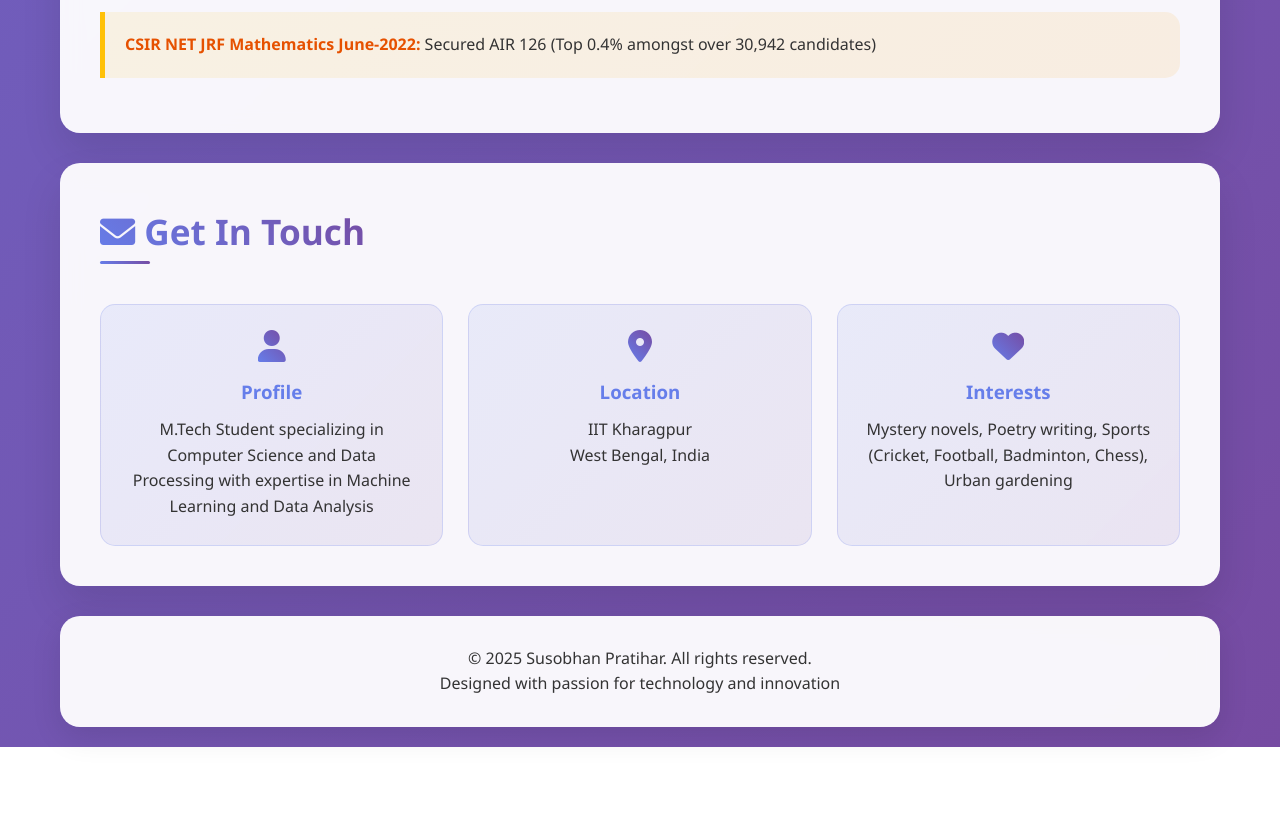
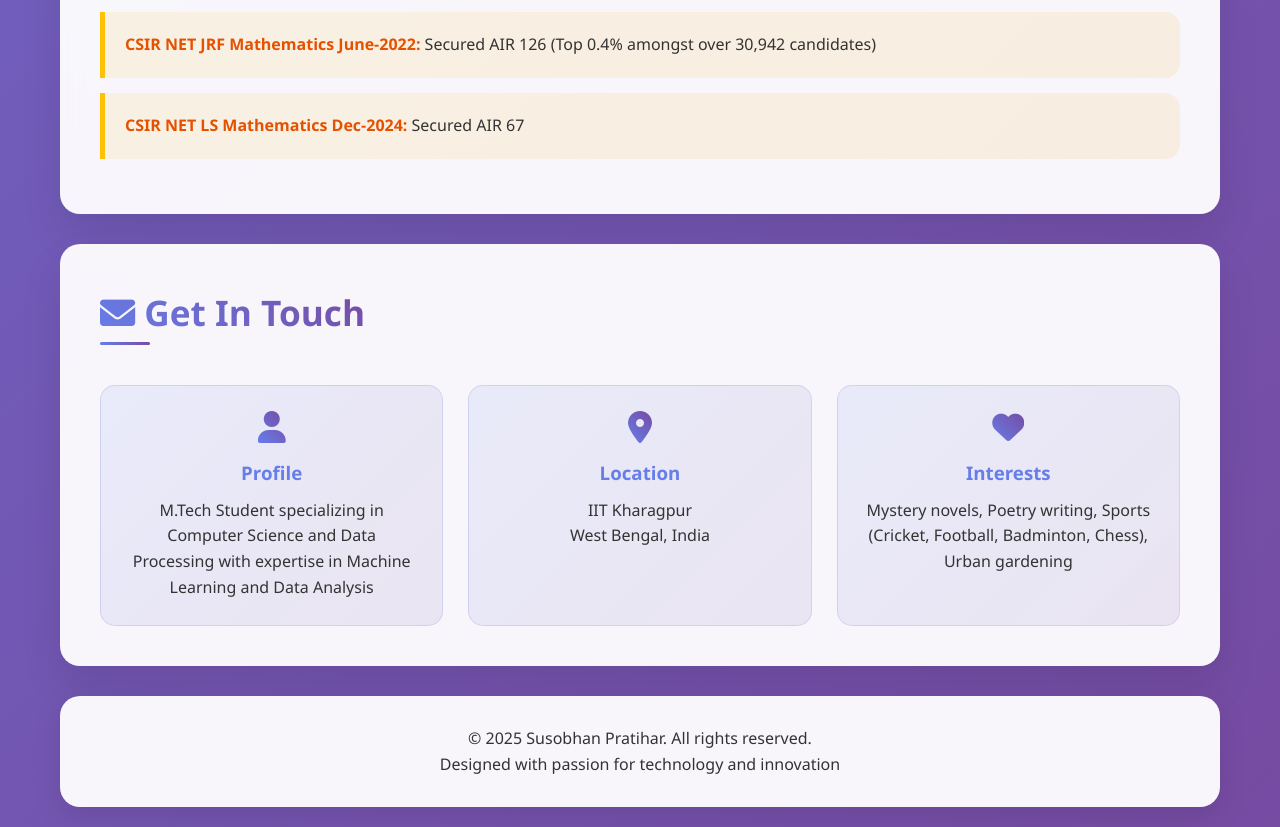
Before and after one commit to susobhan121/susobhan_portfolio, a plain HTML site: page index.html in a window 1280 px wide. Shown: the part 3851-4678 px from the top of the page. Before the commit the page ends 4598 px from the top, so only its background shows below. Drawn offline with Linux system fonts and the light colour scheme.

Commit message:
Update index.html

```diff
--- a/index.html
+++ b/index.html
@@ -623,6 +623,9 @@
             <div class="achievement">
                 <strong>CSIR NET JRF Mathematics June-2022:</strong> Secured AIR 126 (Top 0.4% amongst over 30,942 candidates)
             </div>
+            <div class="achievement">
+                <strong>CSIR NET LS Mathematics Dec-2024:</strong> Secured AIR 67
+            </div>
         </section>
 
         <!-- Contact Section -->
```
